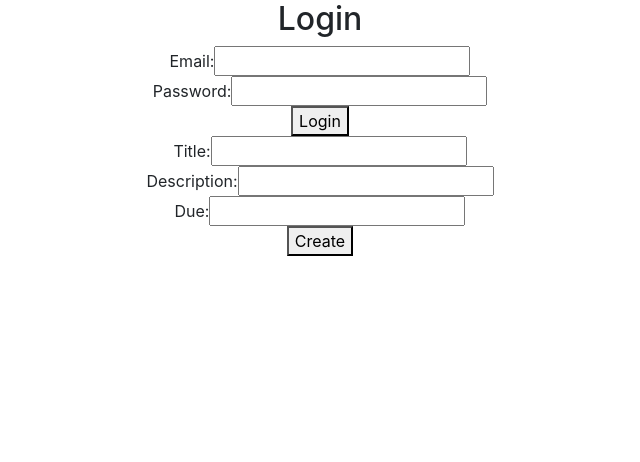
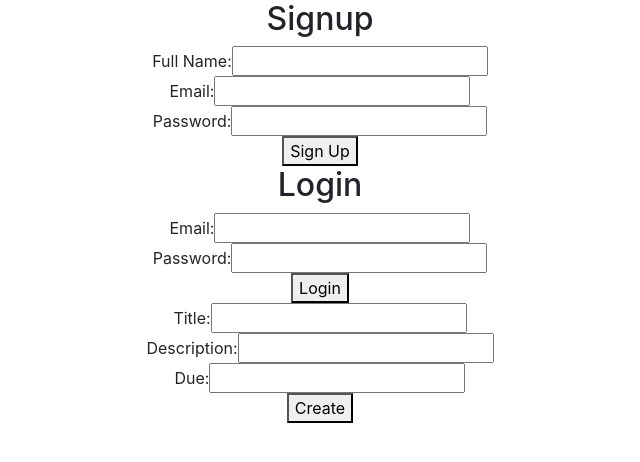
Before and after one commit to Musyoki-Wambua/task-manager-application, a React (Create React App) app: page / in a window 1280 px wide. Shown: the top 462 px of the page, without its empty margins (320-960 px from the left). Built offline with nearby package versions, Linux system fonts and the light colour scheme.

Commit message:
SignUp: Created User

```diff
--- a/src/components/App.js
+++ b/src/components/App.js
@@ -4,12 +4,14 @@ import Navbar  from './Navbar';
 import Login from './Login';
 import Task from './Task';
 import TaskList  from './TaskList';
+import Signup from './SignUp';
 
 
 function App() {
   return (
     <div className="App">
       {/* <Navbar /> */}
+      <Signup />
       <Login />
       <Task />
       <TaskList />
--- /dev/null
+++ b/src/components/SignUp.js
@@ -0,0 +1,52 @@
+import React, { useState } from "react";
+
+function Signup() {
+  const [user, setUser] = useState({ full_name: "", email: "", password: "" });
+
+  const handleInputChange = (event) => {
+    const { name, value } = event.target;
+    setUser((prevState) => ({ ...prevState, [name]: value }));
+  };
+
+  const handleFormSubmit = (event) => {
+    event.preventDefault();
+    fetch("http://localhost:9292/register", {
+      method: "POST",
+      headers: { "Content-Type": "application/json" },
+      body: JSON.stringify(user),
+    })
+      .then((response) => response.json())
+      .then((data) => {
+        console.log(data);
+      })
+      .catch((error) => {
+        console.error("Error:", error);
+      });
+  };
+
+  return (
+    <div>
+      <h2>Signup</h2>
+      <form onSubmit={handleFormSubmit}>
+        <label>
+          Full Name:
+          <input type="text" name="full_name" value={user.full_name} onChange={handleInputChange} />
+        </label>
+        <br />
+        <label>
+          Email:
+          <input type="email" name="email" value={user.email} onChange={handleInputChange} />
+        </label>
+        <br />
+        <label>
+          Password:
+          <input type="password" name="password" value={user.password} onChange={handleInputChange} />
+        </label>
+        <br />
+        <button type="submit">Sign Up</button>
+      </form>
+    </div>
+  );
+}
+
+export default Signup;
```
